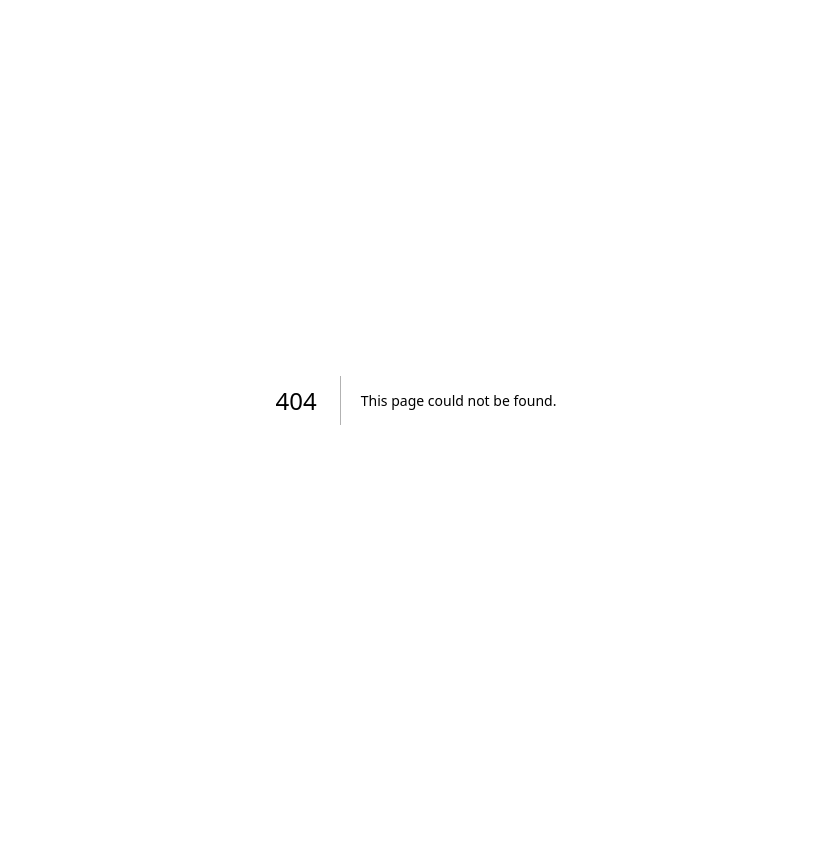
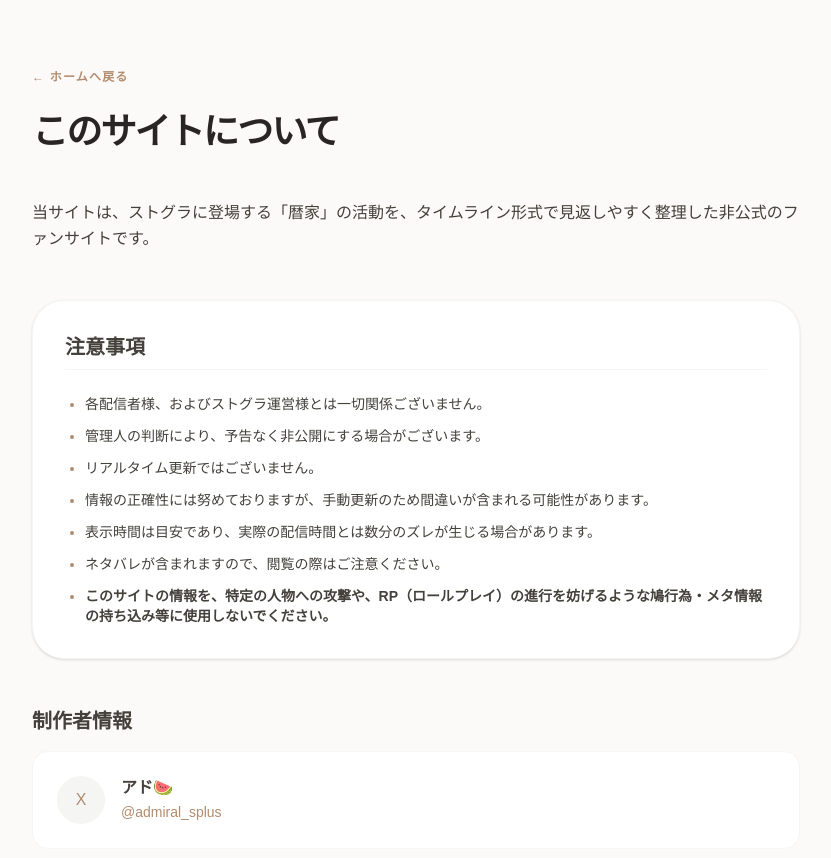
Before and after one commit to ksisfart-ui/kfam-timeline, a Next.js app in the folder kfam-timeline/: page /about in a window 1280 px wide. Before the commit this address had no page. Shown: the top 858 px of the page, without its empty margins (224-1055 px from the left). Before the commit the page ends 800 px from the top, so only its background shows below. Built offline with nearby package versions, Linux system fonts and the light colour scheme.

Commit message:
types/index.ts：「ステータス」追加, app/about/page.tsx：「このサイトについて」, app/page.tsx：ステータス&お知らせ表示, app/archive/[date]/page.tsx：空データ対策, lib/dataFetcher.ts：お知らせ取得

```diff
--- /dev/null
+++ b/kfam-timeline/app/about/page.tsx
@@ -0,0 +1,44 @@
+import Link from "next/link";
+
+export default function AboutPage() {
+  return (
+    <main className="min-h-screen bg-[#fcfaf8] p-8 md:p-16 text-stone-700">
+      <div className="max-w-3xl mx-auto space-y-12">
+        <header>
+          <Link href="/" className="text-[#b28c6e] text-xs font-bold tracking-widest hover:opacity-70">← ホームへ戻る</Link>
+          <h1 className="text-4xl font-black text-stone-800 mt-6 tracking-tighter">このサイトについて</h1>
+        </header>
+
+        <section className="space-y-4">
+          <p className="leading-relaxed">
+            当サイトは、ストグラに登場する「暦家」の活動を、タイムライン形式で見返しやすく整理した非公式のファンサイトです。
+          </p>
+        </section>
+
+        <section className="bg-white rounded-[2rem] p-8 shadow-sm border border-stone-100 space-y-6">
+          <h2 className="text-xl font-bold border-b border-stone-100 pb-2">注意事項</h2>
+          <ul className="space-y-3 text-sm list-disc pl-5 marker:text-[#b28c6e]">
+            <li>各配信者様、およびストグラ運営様とは一切関係ございません。</li>
+            <li>管理人の判断により、予告なく非公開にする場合がございます。</li>
+            <li>リアルタイム更新ではございません。</li>
+            <li>情報の正確性には努めておりますが、手動更新のため間違いが含まれる可能性があります。</li>
+            <li>表示時間は目安であり、実際の配信時間とは数分のズレが生じる場合があります。</li>
+            <li>ネタバレが含まれますので、閲覧の際はご注意ください。</li>
+            <li><strong>このサイトの情報を、特定の人物への攻撃や、RP（ロールプレイ）の進行を妨げるような鳩行為・メタ情報の持ち込み等に使用しないでください。</strong></li>
+          </ul>
+        </section>
+
+        <section className="space-y-4">
+          <h2 className="text-xl font-bold">制作者情報</h2>
+          <div className="flex items-center gap-4 p-6 bg-white rounded-2xl border border-stone-100">
+            <div className="w-12 h-12 bg-stone-100 rounded-full flex items-center justify-center text-[#b28c6e]">X</div>
+            <div>
+              <p className="font-bold">アド🍉</p>
+              <a href="https://x.com/admiral_splus" target="_blank" className="text-[#b28c6e] text-sm hover:underline">@admiral_splus</a>
+            </div>
+          </div>
+        </section>
+      </div>
+    </main>
+  );
+}
--- a/kfam-timeline/app/archive/[date]/page.tsx
+++ b/kfam-timeline/app/archive/[date]/page.tsx
@@ -19,6 +19,26 @@ export default async function DateDetailPage(props: {
 
   // 指定された日付のデータのみを抽出
   const filteredData = allData.filter(d => d.日付 === displayDate);
+
+  // ステータスが「準備中」または「順番待ち」の場合
+  const status = filteredData[0]?.ステータス;
+  const isPending = status === "準備中" || status === "順番待ち";
+
+  // 詳細データ（開始時間や場所）が一切ない場合
+  const hasNoDetails = filteredData.every(d => !d.開始時間 || !d.場所);
+
+  if (isPending || hasNoDetails) {
+    return (
+      <div className="min-h-screen bg-[#fcfaf8] flex flex-col items-center justify-center p-8 text-center">
+        <div className="w-16 h-16 bg-stone-100 rounded-full flex items-center justify-center text-2xl mb-6">📡</div>
+        <h1 className="text-2xl font-black text-stone-800 mb-2">{isPending ? status : "観測データ受信中"}</h1>
+        <p className="text-stone-400 text-sm max-w-xs">
+          現在、{displayDate} の観測データを解析しています。表示まで今しばらくお待ちください。
+        </p>
+        <Link href="/archive" className="mt-8 text-[#b28c6e] font-bold text-xs underline">一覧へ戻る</Link>
+      </div>
+    );
+  }
 
   // データが見つからない場合の処理
   if (!filteredData.length) {
--- a/kfam-timeline/app/page.tsx
+++ b/kfam-timeline/app/page.tsx
@@ -1,17 +1,24 @@
-import { fetchArchiveData } from "@/lib/dataFetcher";
+import { fetchArchiveData, fetchNewsData } from "@/lib/dataFetcher";
 import TimelineView from "@/components/TimelineView";
 import Link from "next/link";
+import { Megaphone, Info } from "lucide-react";
 
 export const dynamic = 'force-dynamic';
 
 export default async function Page() {
   const CSV_URL = process.env.NEXT_PUBLIC_SHEET_URL || "";
-  const allData = await fetchArchiveData(CSV_URL);
+  const NEWS_URL = process.env.NEXT_PUBLIC_NEWS_URL || "";
+  const [allData, newsList] = await Promise.all([
+    fetchArchiveData(CSV_URL),
+    fetchNewsData(NEWS_URL)
+  ]);
   if (!allData.length) return <div className="p-20 text-center">データを読み込んでいます...</div>;
 
   const dateList = Array.from(new Set(allData.map(d => d.日付))).sort().reverse();
-  const latestDate = dateList[0];
+  const latestDate = Array.from(new Set(allData.map(d => d.日付))).sort().reverse()[0];
   const latestData = allData.filter(d => d.日付 === latestDate);
+
+  const updatingDates = Array.from(new Set(allData.filter(d => d.ステータス === "更新中").map(d => d.日付)));
 
   return (
     <main className="min-h-screen bg-[#fcfaf8] pb-24">
@@ -26,7 +33,50 @@ export default async function Page() {
           アーカイブ一覧
         </Link>
       </header>
-      <div className="max-w-7xl mx-auto px-4 lg:px-8">
+
+      {/* ステータス & お知らせエリア */}
+      <div className="max-w-7xl mx-auto px-4 lg:px-8 space-y-6">
+
+        {/* ステータス */}
+        <div className="md:col-span-1 bg-white p-5 rounded-3xl border border-stone-100 shadow-sm flex flex-col justify-center">
+          <div className="flex items-center gap-2 mb-1">
+            <span className={`w-2 h-2 rounded-full ${updatingDates.length > 0 ? 'bg-[#b28c6e] animate-pulse' : 'bg-stone-300'}`} />
+            <p className="text-[10px] font-bold text-stone-400 tracking-widest uppercase">System Status</p>
+          </div>
+          <p className="text-sm font-bold text-stone-700">
+            {updatingDates.length > 0 ? `${updatingDates.join(", ")} 更新中` : "全データ観測完了"}
+          </p>
+        {/* お知らせリスト（最新3件表示） */}
+        <div className="md:col-span-2 bg-white p-5 rounded-3xl border border-stone-100 shadow-sm relative overflow-hidden"></div>
+        <div className="flex items-center gap-2 mb-3">
+              <Megaphone className="w-3 h-3 text-[#b28c6e]" />
+              <p className="text-[10px] font-bold text-stone-400 tracking-widest uppercase">Recent News</p>
+        </div>
+        <div className="space-y-2">
+          {newsList.slice(0, 3).map((news, i) => (
+            <div key={i} className="flex items-start gap-3 text-xs">
+              <span className="text-stone-300 font-mono shrink-0">{news.日付.replace("2025/", "")}</span>
+              {news.重要度 === "重要" && <span className="bg-red-50 text-red-500 text-[9px] px-1.5 rounded font-bold shrink-0">重要</span>}
+              <p className="text-stone-600 truncate">
+                {news.リンクURL ? (
+                  <a href={news.リンクURL} target="_blank" className="hover:text-[#b28c6e] underline decoration-stone-200 underline-offset-2">{news.内容}</a>
+                ) : (
+                  news.内容
+                )}
+              </p>
+            </div>
+          ))}
+          {newsList.length === 0 && <p className="text-xs text-stone-300">現在、新しいお知らせはありません。</p>}
+        </div>
+        <Link href="/about" className="absolute top-5 right-6 text-stone-300 hover:text-[#b28c6e] transition-colors">
+              <Info className="w-4 h-4" />
+        </Link>
+
+          <Link href="/about" className="bg-stone-100 p-4 rounded-2xl text-xs font-bold text-stone-500 hover:bg-stone-200 transition-all text-center">
+            このサイトについて・利用規約
+          </Link>
+        </div>
+
         <TimelineView data={latestData} />
       </div>
     </main>
--- a/kfam-timeline/lib/dataFetcher.ts
+++ b/kfam-timeline/lib/dataFetcher.ts
@@ -1,5 +1,6 @@
 import Papa from "papaparse";
 import { ArchiveData } from "@/types";
+import { NewsData } from "@/types";
 
 export async function fetchArchiveData(url: string): Promise<ArchiveData[]> {
   if (!url) {
@@ -37,3 +38,29 @@ export async function fetchArchiveData(url: string): Promise<ArchiveData[]> {
     return [];
   }
 }
+
+export async function fetchNewsData(url: string): Promise<NewsData[]> {
+  if (!url) return [];
+
+  try {
+    const response = await fetch(url, { cache: 'no-store' });
+    const csvText = await response.text();
+
+    return new Promise((resolve) => {
+      Papa.parse(csvText, {
+        header: true,
+        skipEmptyLines: true,
+        complete: (results) => {
+          // 日付の降順（新しい順）に並び替えて返す
+          const sorted = (results.data as NewsData[]).sort((a, b) =>
+            b.日付.localeCompare(a.日付)
+          );
+          resolve(sorted);
+        },
+      });
+    });
+  } catch (e) {
+    console.error("News Fetch Error:", e);
+    return [];
+  }
+}
--- a/kfam-timeline/types/index.ts
+++ b/kfam-timeline/types/index.ts
@@ -8,3 +8,8 @@ export interface ArchiveData {
   シーズン: "Season1" | "Season2";
   カテゴリ: string;
 }
+
+export interface NewsData {
+  日付: string;
+  内容: string;
+}
```
